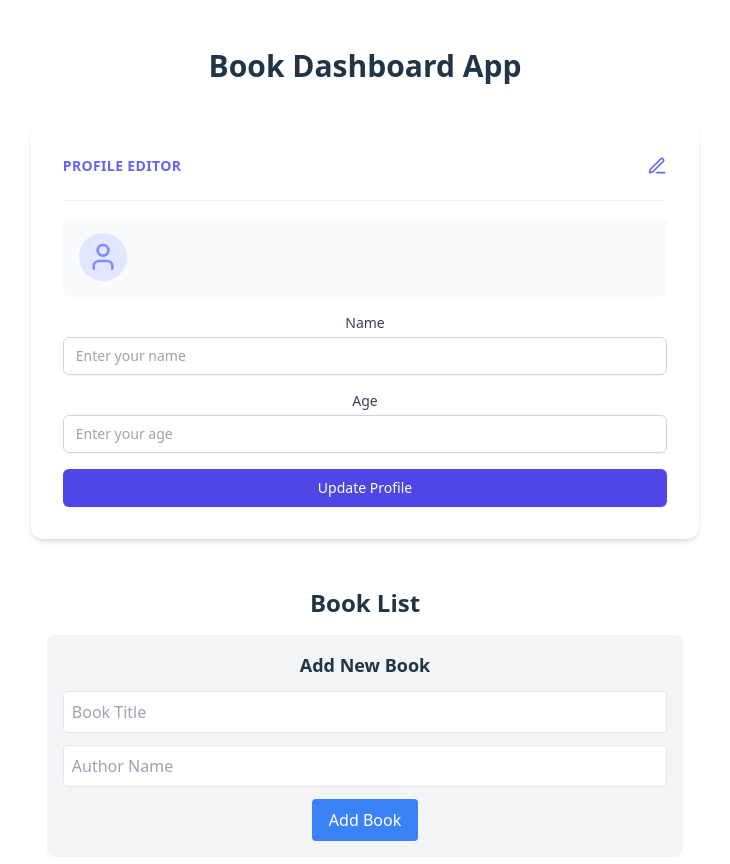
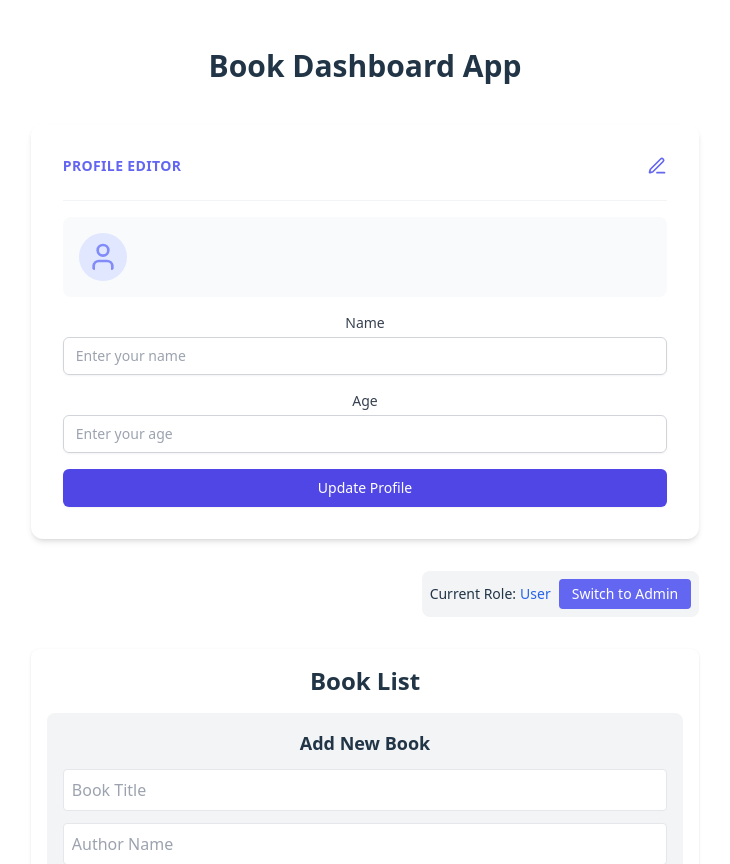
Before and after one commit to ahmadhassan44/web-tech-lab-11, a React (Vite) app: page / in a window 1280 px wide. Shown: the top 864 px of the page, without its empty margins (275-1005 px from the left). Built offline with nearby package versions, Linux system fonts and the light colour scheme.

Commit message:
feat/complete idk what

```diff
--- a/src/App.jsx
+++ b/src/App.jsx
@@ -1,17 +1,21 @@
-import { useState } from 'react'
 import './App.css'
 import ProfileEditor from './components/ProfileEditor'
 import BookList from './components/BookList'
+import RoleSwitcher from './components/RoleSwitcher'
+import { RoleProvider } from './contexts/RoleContext'
 
 function App() {
   return (
+    <RoleProvider>
       <div className="container mx-auto p-4">
         <h1 className="text-3xl font-bold mb-8 text-center">Book Dashboard App</h1>
         <div className="space-y-8">
           <ProfileEditor />
+          <RoleSwitcher />
           <BookList />
         </div>
       </div>
+    </RoleProvider>
   )
 }
 
--- a/src/components/BookList.jsx
+++ b/src/components/BookList.jsx
@@ -34,11 +34,11 @@ const BookList = () => {
     }));
   };
 
+  // Add the return statement that was missing
   return (
-    <div className="max-w-4xl mx-auto p-4">
+    <div className="max-w-4xl mx-auto p-4 bg-white shadow rounded-lg">
       <h2 className="text-2xl font-bold mb-4">Book List</h2>
 
-      {/* Add Book Form */}
       <form onSubmit={handleAddBook} className="mb-6 p-4 bg-gray-100 rounded-lg">
         <h3 className="text-lg font-semibold mb-3">Add New Book</h3>
         <div className="space-y-3">
@@ -67,7 +67,6 @@ const BookList = () => {
         </div>
       </form>
 
-      {/* Book List */}
       <div className="space-y-4">
         {books.map(book => (
           <div key={book.id} className="p-4 border rounded-lg flex justify-between items-center">
--- /dev/null
+++ b/src/components/RoleSwitcher.jsx
@@ -0,0 +1,26 @@
+import React from 'react';
+import { useRole } from '../contexts/RoleContext';
+
+function RoleSwitcher() {
+  const { role, toggleRole } = useRole();
+
+  return (
+    <div className="flex justify-end mb-4">
+      <div className="bg-gray-100 p-2 rounded-lg flex items-center">
+        <span className="mr-2 text-sm font-medium">Current Role:
+          <span className={`ml-1 ${role === 'admin' ? 'text-purple-600 font-bold' : 'text-blue-600'}`}>
+            {role.charAt(0).toUpperCase() + role.slice(1)}
+          </span>
+        </span>
+        <button
+          onClick={toggleRole}
+          className="bg-indigo-500 text-white px-3 py-1 rounded text-sm hover:bg-indigo-600"
+        >
+          Switch to {role === 'user' ? 'Admin' : 'User'}
+        </button>
+      </div>
+    </div>
+  );
+}
+
+export default RoleSwitcher;
--- /dev/null
+++ b/src/contexts/RoleContext.jsx
@@ -0,0 +1,28 @@
+import { createContext, useState, useContext } from "react";
+
+// Create the context
+const RoleContext = createContext();
+
+// Create a provider component
+export function RoleProvider({ children }) {
+  const [role, setRole] = useState("user");
+
+  const toggleRole = () => {
+    setRole((prevRole) => (prevRole === "user" ? "admin" : "user"));
+  };
+
+  return (
+    <RoleContext.Provider value={{ role, toggleRole }}>
+      {children}
+    </RoleContext.Provider>
+  );
+}
+
+// Custom hook for using the context
+export function useRole() {
+  const context = useContext(RoleContext);
+  if (!context) {
+    throw new Error("useRole must be used within a RoleProvider");
+  }
+  return context;
+}
```
Lines whose indentation alone changed are shown as unchanged.
